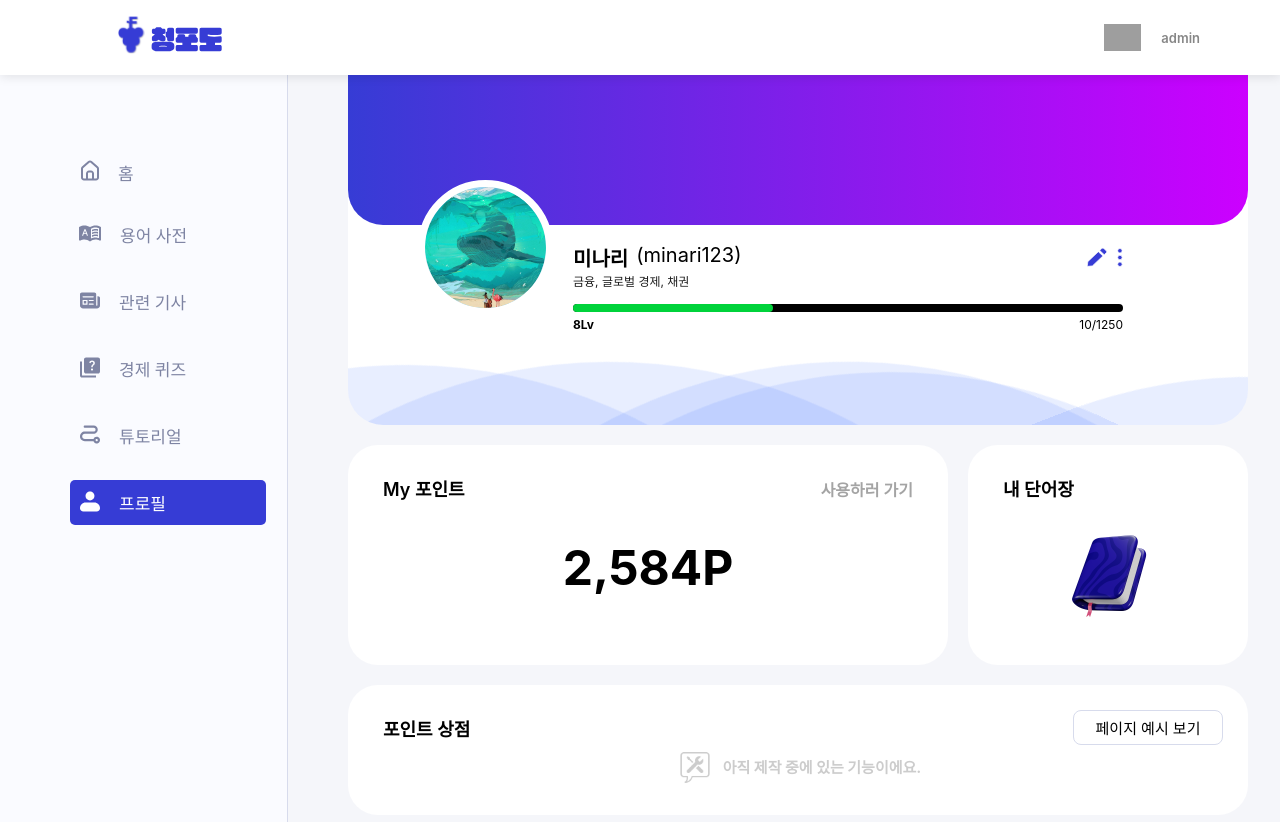
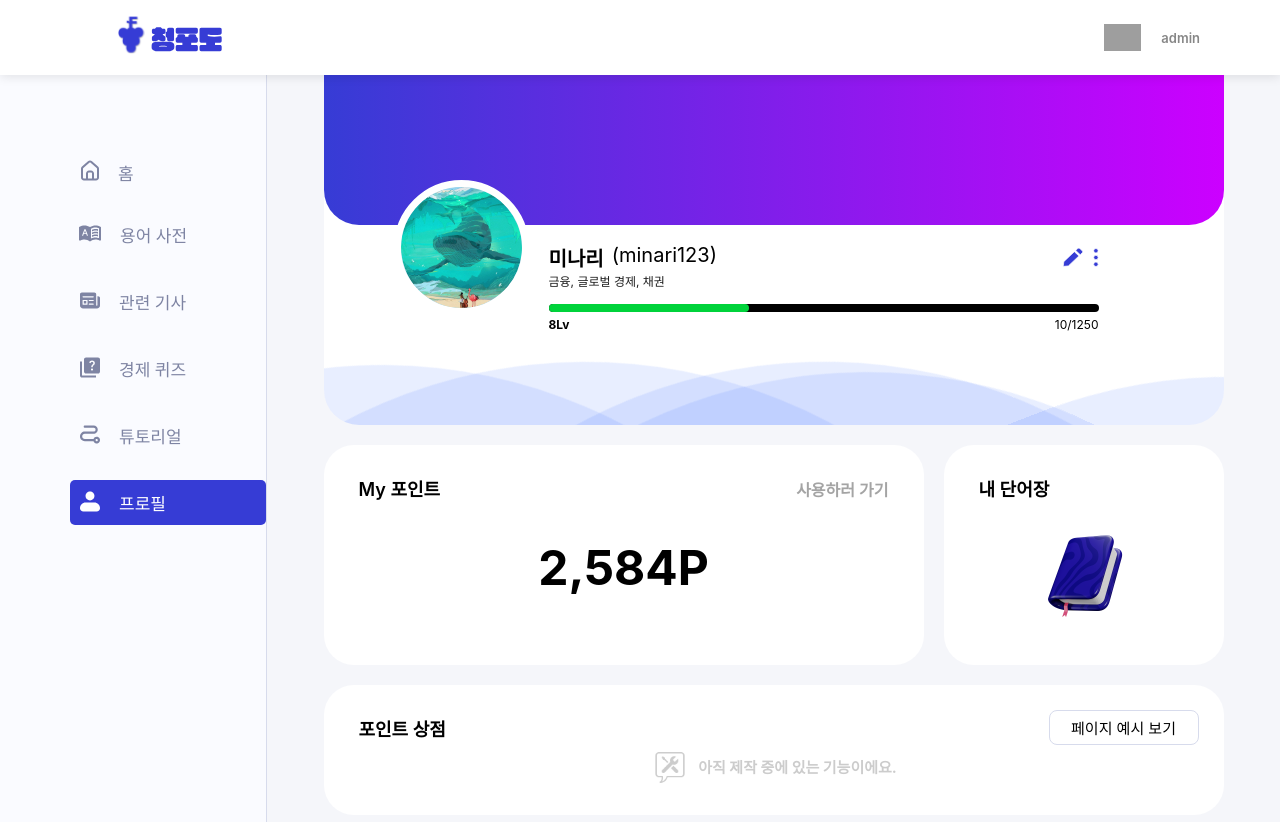
Before and after one commit to teamMinari/NewMinariWeb, a React (Create React App) app: page /profile in a window 1280 px wide. Shown: the top 822 px of the page. Built offline with nearby package versions, Linux system fonts and the light colour scheme; grey boxes are pictures that could not be loaded.

Commit message:
feat :: Profile ui 수정
Profile ui 수정

```diff
--- a/src/pages/Profile/ProfileStyle.js
+++ b/src/pages/Profile/ProfileStyle.js
@@ -23,7 +23,10 @@ export const PageContent = styled.div`
 `;
 
 export const MainContent = styled.div`
-  margin-left: 60px;
+  display: flex;
+  justify-content: center;
+  align-items: center;
+  width: 100%;
 `;
 
 export const CenteredContent = styled.div`
```
